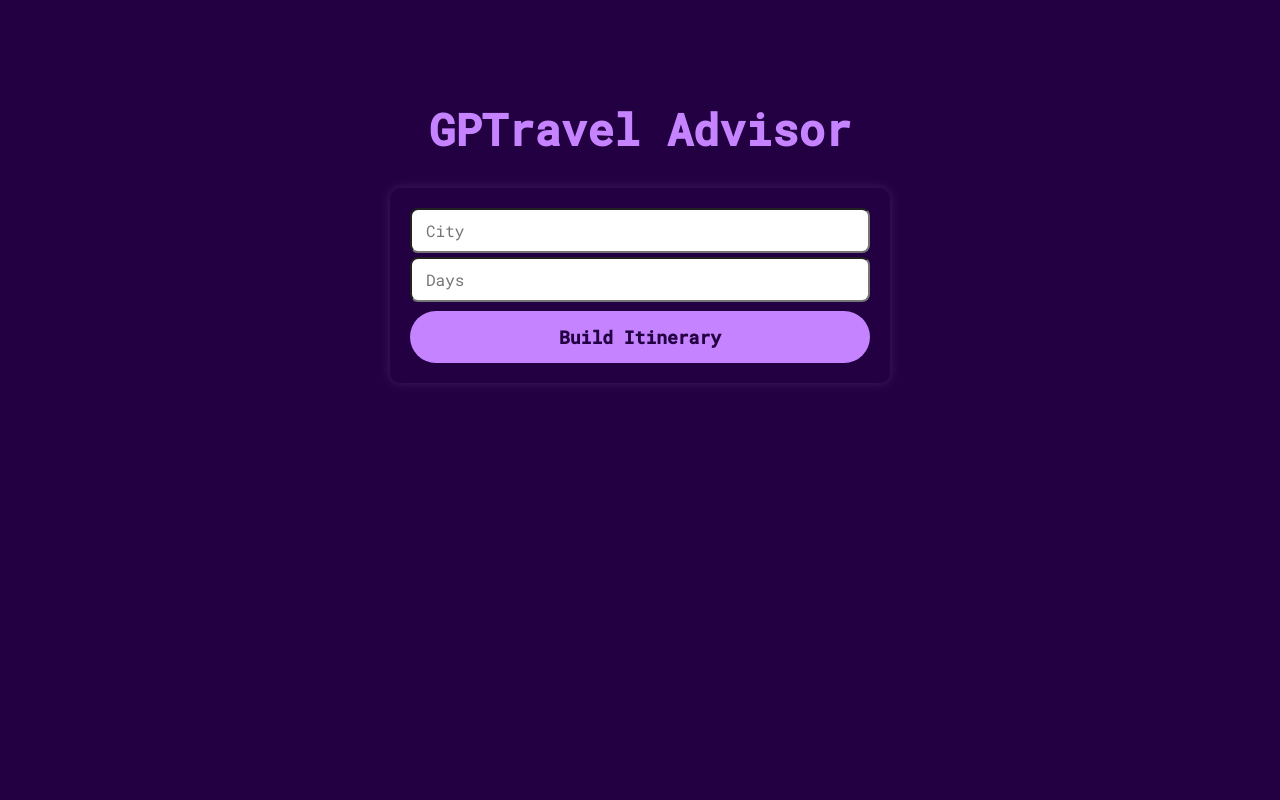
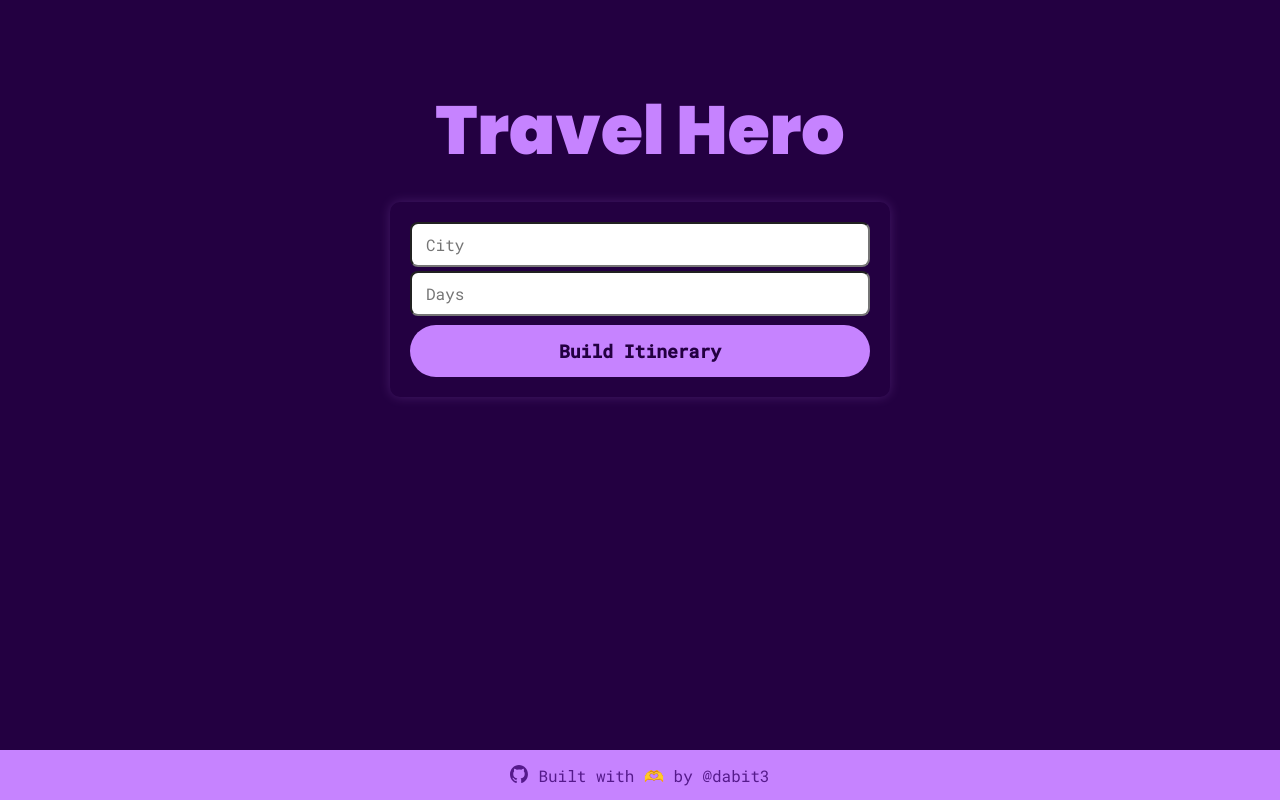
Before and after one commit to FiveMachine/GPT-TravelApp, a Next.js app: page / in a window 1280 px wide. Built offline with nearby package versions, Linux system fonts and the light colour scheme.

Commit message:
updated styling, title

```diff
--- a/app/globals.css
+++ b/app/globals.css
@@ -1,4 +1,5 @@
 @import url("https://fonts.googleapis.com/css?family=Roboto+Mono:400,500");
+@import url('https://fonts.googleapis.com/css2?family=Poppins:wght@800;900&display=swap');
 
 :root {
   background-color: #230041;
@@ -61,6 +62,36 @@ html,
 body {
   max-width: 100vw;
   overflow-x: hidden;
+  height: 100%;
+  margin: 0;
+}
+
+.wrapper {
+  min-height: calc(100% - 70px);
+
+  /* Equal to height of footer */
+  /* But also accounting for potential margin-bottom of last child */
+  margin-bottom: -50px;
+}
+
+.footer{
+  height: 50px;
+  display: flex;
+  justify-content: center;
+  align-items: center;
+  background-color: #c683ff;
+  margin-top: 70px;
+}
+
+.footer p {
+  color: #551a8b;
+  margin: 0;
+  text-align: center;
+  margin-left: 10px;
+}
+
+.footer a {
+  color: #551a8b;
 }
 
 body {
@@ -68,8 +99,8 @@ body {
 }
 
 a {
+  text-decoration: none;
   color: #c683ff;
-  text-decoration: none;
 }
 
 a p {
@@ -96,6 +127,7 @@ input {
 
 .app-container {
   padding: 20px;
+  min-height: 100%;
 }
 
 .form-container {
--- a/app/layout.tsx
+++ b/app/layout.tsx
@@ -1,5 +1,6 @@
 import './globals.css'
 import { AnalyticsWrapper } from './components/analytics';
+import Image from 'next/image'
 
 export default function RootLayout({
   children,
@@ -14,8 +15,18 @@ export default function RootLayout({
       */}
       <head />
       <body>
-        {children}
-        <AnalyticsWrapper />
+        <div className="wrapper">
+          {children}
+          <AnalyticsWrapper />
+        </div>
+        <footer className="footer">
+           <a target="_blank" rel="no-opener" href="https://github.com/dabit3">
+           <Image style={{ marginTop: '2px'}} alt="code available on github" width="18" height="18" src="/github.svg" />
+           </a>
+            <p>
+            Built with 🫶 by <a target="_blank" rel="no-opener" href="https://twitter.com/dabit3">@dabit3</a>
+            </p>
+        </footer>
       </body>
     </html>
   )
--- a/app/page.tsx
+++ b/app/page.tsx
@@ -64,7 +64,7 @@ export default function Home() {
   return (
     <main>
       <div className="app-container">
-        <h1 style={styles.header}>GPTravel Advisor</h1>
+        <h1 style={styles.header}>Travel Hero</h1>
         <div style={styles.formContainer} className="form-container">
           <input style={styles.input}  placeholder="City" onChange={e => setRequest(request => ({
             ...request, city: e.target.value
@@ -114,9 +114,11 @@ export default function Home() {
 const styles = {
   header: {
     textAlign: 'center' as 'center',
-    marginTop: '80px',
+    marginTop: '60px',
     color: '#c683ff',
-    fontSize: '44px'
+    fontWeight: '900',
+    fontFamily: 'Poppins',
+    fontSize: '68px'
   },
   input: {
     padding: '10px 14px',
@@ -129,7 +131,7 @@ const styles = {
   formContainer: {
     display: 'flex',
     flexDirection: 'column' as 'column',
-    margin: '30px auto 0px',
+    margin: '20px auto 0px',
     padding: '20px',
     boxShadow: '0px 0px 12px rgba(198, 131, 255, .2)',
     borderRadius: '10px'
```
Also changed, not shown: public/github.svg (added).
